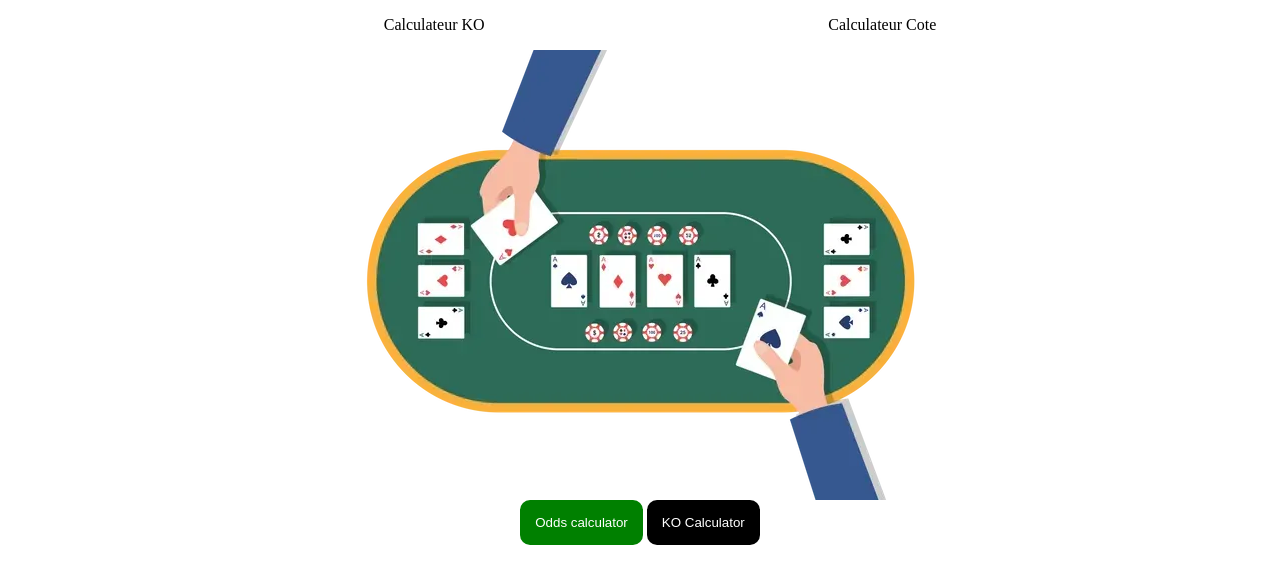
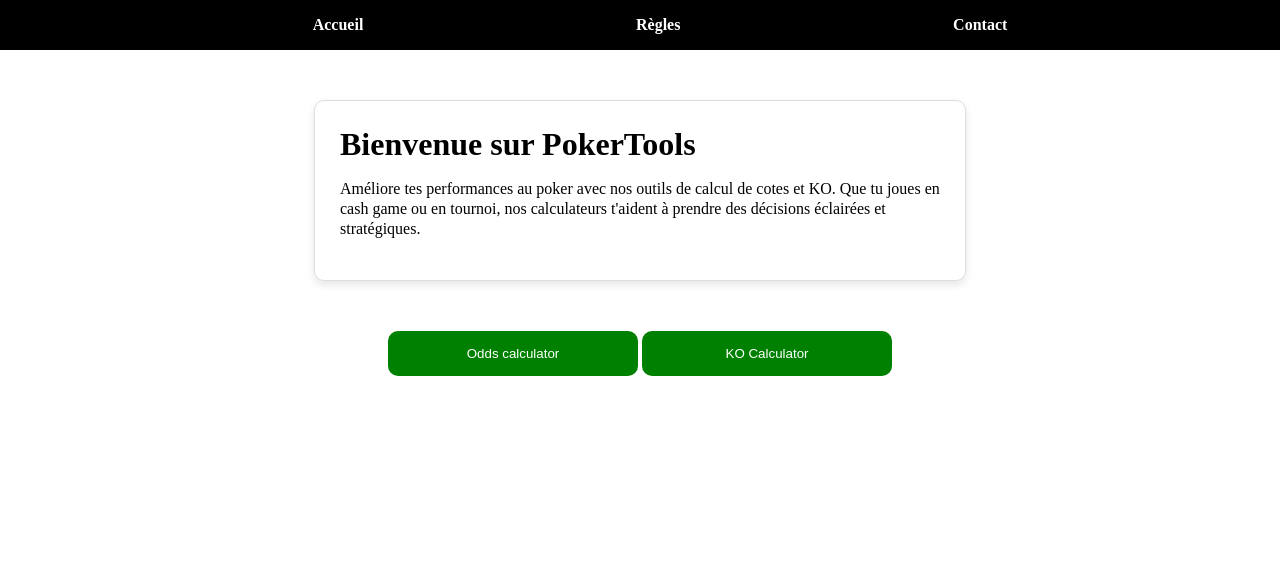
Before and after one commit to ADevEss/PokerTools, a plain HTML site: page Accueil.html in a window 1280 px wide. Drawn offline with Linux system fonts and the light colour scheme.

Commit message:
Modification de la page d'accueil , ajout de la navbar et des boutons
exit
clear

```diff
--- a/Accueil.html
+++ b/Accueil.html
@@ -10,19 +10,25 @@
     <div id="cursor"></div>
     <nav>
         <ul>
-            <li>Calculateur KO</li>
-            <li>Calculateur Cote </li>
+           <li><a href="#">Accueil</a></li>
+            <li><a href="#">Règles</a></li>
+            <li><a href="#">Contact</a></li>
         </ul>
     </nav>
     <section class="main">
         <div class="main-container">
-            <img src="/img/play-poker-illustration-download-in-svg-png-gif-file-formats--blackjack-deck-of-cards-table-casino-pack-sports-games-illustrations-4754220.webp" alt="">
+            <!-- <img src="/img/play-poker-illustration-download-in-svg-png-gif-file-formats--blackjack-deck-of-cards-table-casino-pack-sports-games-illustrations-4754220.webp" alt=""> -->
+            <div class="welcome-text">
+                <h1>Bienvenue sur PokerTools</h1>
+               <p>Améliore tes performances au poker avec nos outils de calcul de cotes et KO. Que tu joues en cash game ou en tournoi, nos calculateurs t'aident à prendre des décisions éclairées et stratégiques.</p>
+            </div>
         </div>
         <div class="main-button">
-            <button id="button-odds">Odds calculator</button>
+            <button onclick="window.location.href='index.html'" id="button-odds"> Odds calculator </button>
             <button id="button-ko">KO Calculator </button>
         </div>
 
     </section>
+    <script src="accueil.js"></script>
 </body>
 </html>
--- /dev/null
+++ b/accueil.js
@@ -0,0 +1,6 @@
+
+ const boutonKo = document.getElementById('button-ko');
+    console.log(boutonKo); // Doit afficher le bouton
+    boutonKo.addEventListener('click', () => {
+     window.open('index.html', '_blank');
+    });
--- a/script.js
+++ b/script.js
@@ -1,6 +1,3 @@
-
-// Variables :
-
 
 const bouton = document.querySelector(".btn");
 
@@ -17,4 +14,5 @@ function calculeCote(event) {
 
 }
 
+
 bouton.addEventListener("click",calculeCote);
--- a/style.css
+++ b/style.css
@@ -52,12 +52,16 @@ button {
 }
 
 nav {
+  background-color: black;
   width: 100%;
   display: flex;
   justify-content: space-evenly;
 }
 
+
+
 nav ul {
+  list-style-type: none;
   display: flex;
   justify-content: space-evenly;
   width: 100%;
@@ -67,7 +71,14 @@ nav li {
   list-style: none;
 }
 
-.main {}
+nav ul li a {
+  color: white;
+  text-decoration: none;
+  font-weight: bold;
+  font-size: 16px;
+  transition: color 0.3s;
+}
+
 
 .main-container {
   display: flex;
@@ -83,12 +94,27 @@ nav li {
 
 .main-container h1 {
   margin: 0;
+  font-size: 2em;
 }
+
 
 .main-container p {
   line-height: 20px;
 
 }
+
+.welcome-text {
+  margin: 50px auto;
+  max-width: 600px;
+  padding: 25px;
+  background-color: rgba(255, 255, 255, 0.9);
+  border-radius: 10px;
+  box-shadow: 0 4px 8px rgba(0, 0, 0, 0.1);
+  border: 1px solid #ddd;
+
+}
+
+
 
 .main-button {
   text-align: center;
@@ -97,6 +123,7 @@ nav li {
 
 #button-odds {
   background: green;
+  width: 250px;
   color: white;
   border: none;
   padding: 15px;
@@ -105,10 +132,16 @@ nav li {
 }
 
 #button-ko {
-  background: black;
+  background: green;
+  width: 250px;
   color: white;
   border: none;
   padding: 15px;
   border-radius: 10px;
   cursor: pointer;
 }
+
+#button-ko:hover,
+#button-odds:hover {
+  transform: translateY(-2px);
+}
```
Also changed, not shown: index.html (+0 -1 lines).
